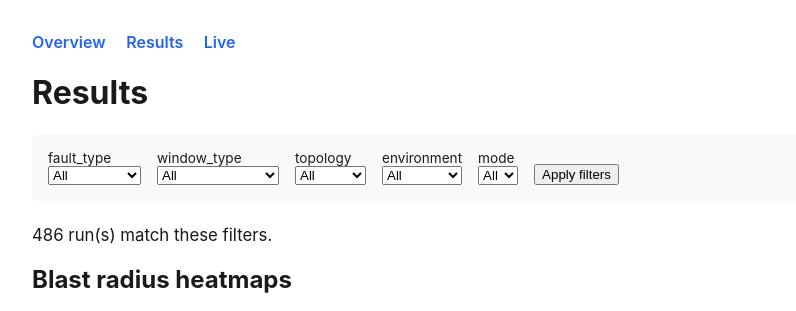
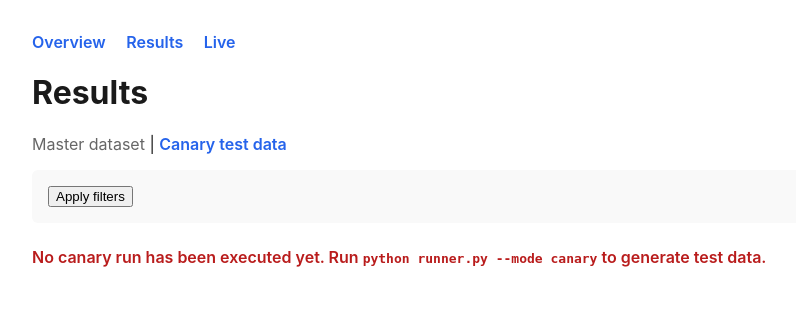
Before and after one commit to anonjj/CascadeShield, a Flask app: page /results?dataset=canary in a window 1280 px wide. Shown: the top 311 px of the page, without its empty margins (158-954 px from the left). After the commit the page ends 267 px from the top, so only its background shows below. Run offline with Flask 3, Linux system fonts and the light colour scheme.

Commit message:
fix: route canary sweeps to a disposable dataset, wire into dashboard
canary sweeps previously appended to data/master_dataset.csv alongside
real full-sweep data, requiring a manual backup/restore dance to avoid
contaminating the committed 486-run dataset -- one forgotten restore
and the research data is silently corrupted.

experiments/runner.py:
- canary mode now writes to data/canary_runs.csv, reset (deleted) at
  the start of every canary invocation so it always holds just the
  most recent test, never accumulating across manual runs
- full mode is unchanged: still appends to data/master_dataset.csv
- log_results()'s existing header-mismatch guard and null-handling
  apply identically to both paths (same DATASET_HEADERS schema)

.gitignore: explicit data/canary_runs.csv entry (data/ already covers
it wholesale, but documents the intent).

dashboard/ wiring so canary output stays visible without touching the
research dataset:
- /results accepts ?dataset=canary, with a toggle link at the top of
  the page; a hidden form field preserves the selection when filters
  are submitted
- distinct "no canary run yet" message vs. the existing "no rows match
  these filters" empty state
- /live's "view results" link routes to ?dataset=canary automatically
  when the sweep that just completed was mode=canary

Verified: canary writes never touch master_dataset.csv (checked file
untouched at 487 lines throughout), a second canary invocation wipes
the first's rows, full-mode append still works, and all /results and
/live states render correctly (no file / with data / active toggle /
hidden field / mode-based /live link) against a live dashboard + test
fixtures.

```diff
--- a/dashboard/app.py
+++ b/dashboard/app.py
@@ -86,7 +86,20 @@ def index():
 
 @app.route("/results")
 def results():
-    df = dl.load_data()
+    dataset = request.args.get("dataset", "master")
+    dataset_path = dl.CANARY_DATASET_PATH if dataset == "canary" else dl.DATASET_PATH
+
+    if not dataset_path.exists():
+        return render_template(
+            "results.html",
+            options={},
+            filters=get_current_filters(),
+            dataset=dataset,
+            empty=True,
+            no_file=True,
+        )
+
+    df = dl.load_data(dataset_path)
     options = dl.get_filter_options(df)
     filters = get_current_filters()
     filtered = dl.apply_filters(df, filters)
@@ -96,7 +109,9 @@ def results():
             "results.html",
             options=options,
             filters=filters,
+            dataset=dataset,
             empty=True,
+            no_file=False,
         )
 
     fig1_median = render_heatmap(dl.blast_pivot(filtered, "median"), "Median blast radius (%)")
@@ -109,6 +124,7 @@ def results():
         "results.html",
         options=options,
         filters=filters,
+        dataset=dataset,
         empty=False,
         fig1_median=fig1_median,
         fig1_mean=fig1_mean,
--- a/dashboard/data_loader.py
+++ b/dashboard/data_loader.py
@@ -14,6 +14,7 @@ from typing import Optional
 import pandas as pd
 
 DATASET_PATH = Path(__file__).resolve().parent.parent / "data" / "master_dataset.csv"
+CANARY_DATASET_PATH = Path(__file__).resolve().parent.parent / "data" / "canary_runs.csv"
 STATUS_PATH = Path(__file__).resolve().parent.parent / "data" / "run_status.json"
 
 FILTERABLE_COLUMNS = ["fault_type", "window_type", "topology", "environment", "mode"]
--- a/dashboard/static/style.css
+++ b/dashboard/static/style.css
@@ -54,6 +54,17 @@ th, td {
 .stat {
   font-size: 1.05rem;
 }
+.dataset-toggle {
+  margin-bottom: 1rem;
+}
+.dataset-toggle a {
+  color: #666;
+  text-decoration: none;
+}
+.dataset-toggle a.active {
+  color: #2563eb;
+  font-weight: 600;
+}
 .progress-bar {
   background: #eee;
   border-radius: 4px;
--- a/dashboard/templates/live.html
+++ b/dashboard/templates/live.html
@@ -36,7 +36,11 @@
     </table>
 
     {% if status.phase == "completed" %}
-    <p><a href="{{ url_for('results') }}">Sweep complete — view results &rarr;</a></p>
+      {% if status.mode == "canary" %}
+      <p><a href="{{ url_for('results', dataset='canary') }}">Sweep complete — view canary results &rarr;</a></p>
+      {% else %}
+      <p><a href="{{ url_for('results') }}">Sweep complete — view results &rarr;</a></p>
+      {% endif %}
     {% endif %}
   {% endif %}
 {% endblock %}
--- a/dashboard/templates/results.html
+++ b/dashboard/templates/results.html
@@ -3,7 +3,14 @@
 {% block content %}
   <h1>Results</h1>
 
+  <p class="dataset-toggle">
+    <a href="{{ url_for('results') }}" class="{{ 'active' if dataset == 'master' else '' }}">Master dataset</a>
+    |
+    <a href="{{ url_for('results', dataset='canary') }}" class="{{ 'active' if dataset == 'canary' else '' }}">Canary test data</a>
+  </p>
+
   <form method="get" class="filters">
+    <input type="hidden" name="dataset" value="{{ dataset }}">
     {% for col, values in options.items() %}
     <label>
       {{ col }}
@@ -18,7 +25,15 @@
     <button type="submit">Apply filters</button>
   </form>
 
-  {% if empty %}
+  {% if empty and no_file %}
+    <p class="empty-message">
+      {% if dataset == 'canary' %}
+        No canary run has been executed yet. Run <code>python runner.py --mode canary</code> to generate test data.
+      {% else %}
+        No master dataset found at data/master_dataset.csv.
+      {% endif %}
+    </p>
+  {% elif empty %}
     <p class="empty-message">No runs match these filters.</p>
   {% else %}
     <p class="stat">{{ row_count }} run(s) match these filters.</p>
```
Also changed, not shown: experiments/runner.py (+18 -8 lines), dashboard/README.md, 1 other file.
